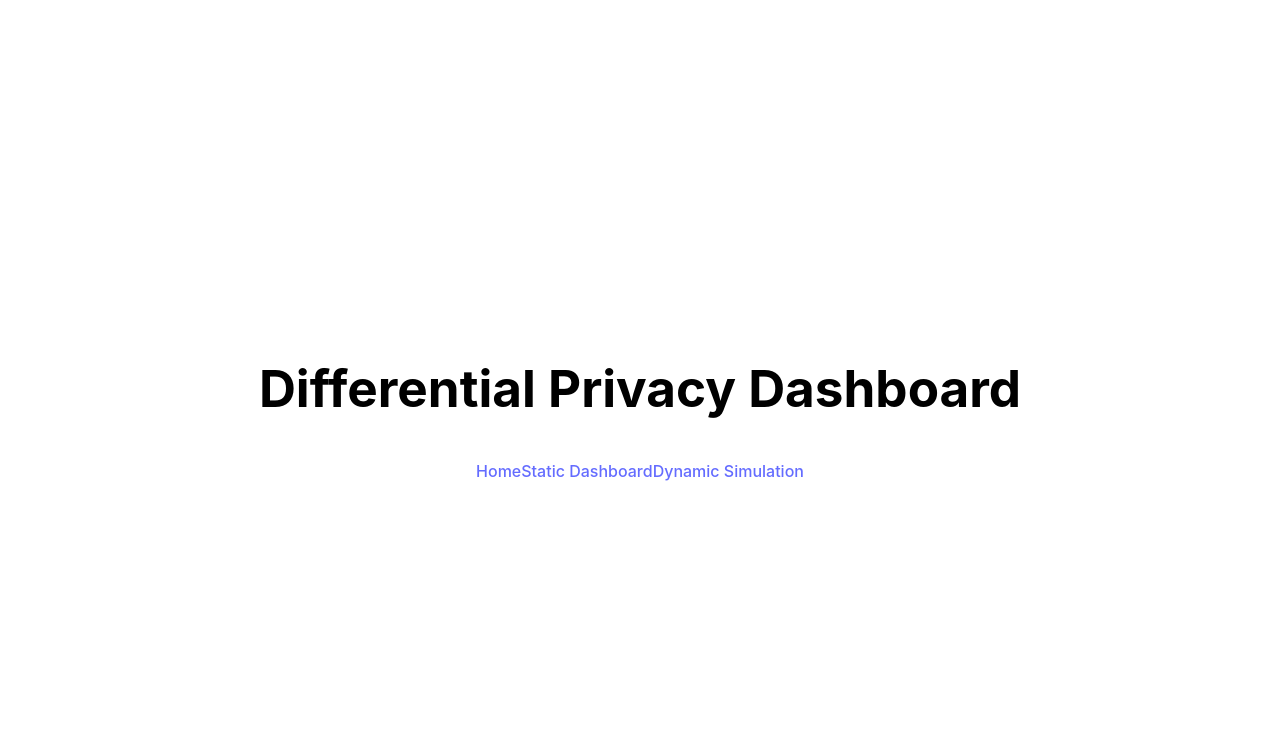
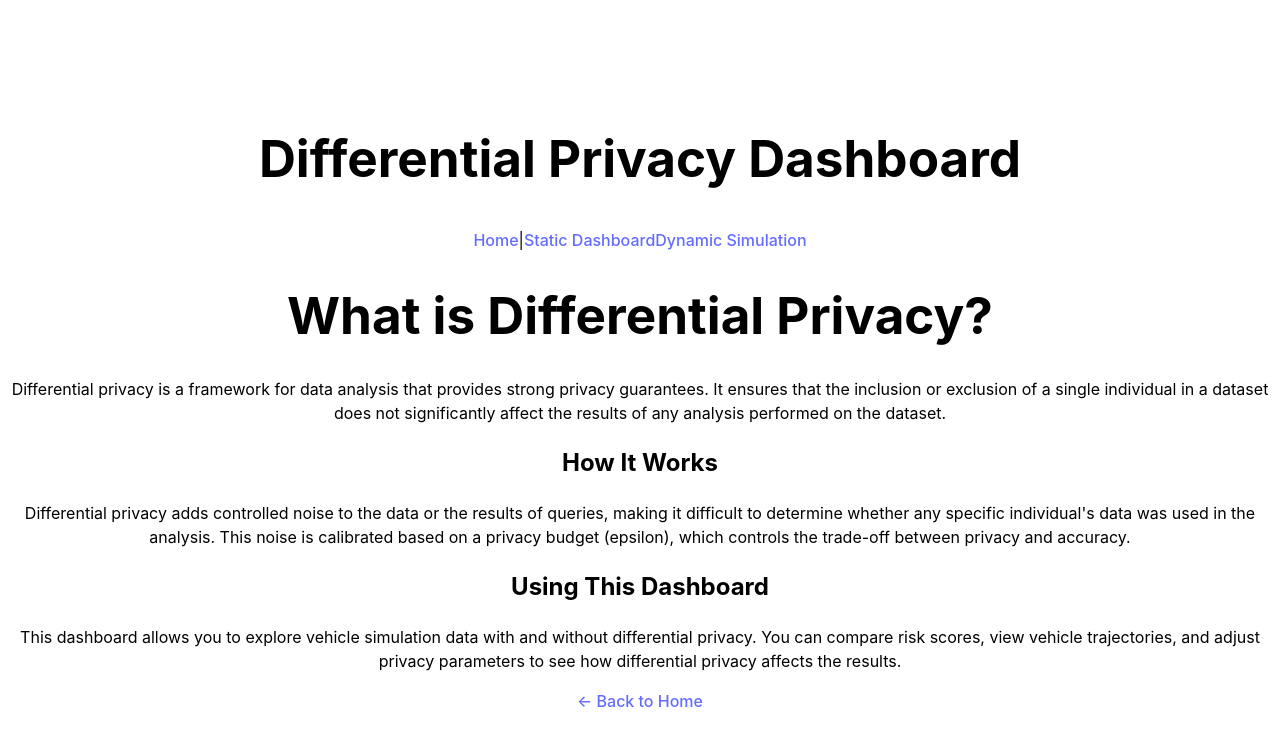
Before and after one commit to Apurv-Manjrekar/SDP, a React (Vite) app in the folder prototype/frontend/Dashboard/: page /learn-more in a window 1280 px wide. Shown: the top 746 px of the page. Built offline with nearby package versions, Linux system fonts and the light colour scheme.

Commit message:
add learn more page

```diff
--- a/prototype/frontend/Dashboard/src/App.jsx
+++ b/prototype/frontend/Dashboard/src/App.jsx
@@ -3,6 +3,7 @@ import { Routes, Route, Link } from "react-router-dom";
 import Home from "./pages/Home";
 import StaticDashboard from "./pages/StaticDashboard";
 import DynamicSimulation from "./pages/DynamicSimulation";
+import LearnMore from "./pages/LearnMore";
 
 const App = () => {
   return (
@@ -12,6 +13,7 @@ const App = () => {
           <h1 className="text-xl font-bold">Differential Privacy Dashboard</h1>
           <div>
             <Link to="/" className="px-4">Home</Link>
+            <span className="text-gray-500">|</span>
             <Link to="/static-dashboard" className="px-4">Static Dashboard</Link>
             <Link to="/dynamic-simulation" className="px-4">Dynamic Simulation</Link>
           </div>
@@ -22,6 +24,7 @@ const App = () => {
         <Route path="/" element={<Home />} />
         <Route path="/static-dashboard" element={<StaticDashboard />} />
         <Route path="/dynamic-simulation" element={<DynamicSimulation />} />
+        <Route path="/learn-more" element={<LearnMore />} />
       </Routes>
     </div>
   );
--- a/prototype/frontend/Dashboard/src/pages/Home.jsx
+++ b/prototype/frontend/Dashboard/src/pages/Home.jsx
@@ -1,11 +1,14 @@
 import React from "react";
+import { Link } from "react-router-dom";
 
 const Home = () => {
   return (
     <div className="min-h-screen flex items-center justify-center flex-col bg-gray-100">
       <h1 className="text-4xl font-bold">Welcome to the Differential Privacy Dashboard</h1>
       <p className="text-lg text-gray-700 mt-4">
-        Learn how differential privacy protects data while maintaining statistical utility.
+        <Link to="/learn-more" className="text-blue-500 hover:underline">
+          Learn how differential privacy protects data while maintaining statistical utility.
+        </Link>
       </p>
     </div>
   );
--- /dev/null
+++ b/prototype/frontend/Dashboard/src/pages/LearnMore.jsx
@@ -0,0 +1,45 @@
+import React from "react";
+import { Link } from "react-router-dom";
+
+const LearnMore = () => {
+  const cleanText = (text) => {
+    return text.replace(/\s+/g, " ").trim();
+  };
+
+  return (
+    <div className="min-h-screen p-8 bg-gray-100 flex flex-col items-center">
+      <div className="text-left max-w-2xl w-full">
+        <h1 className="text-4xl font-bold mb-6">What is Differential Privacy?</h1>
+        <p className="text-lg mb-4 whitespace-normal">
+          {cleanText(`
+            Differential privacy is a framework for data analysis that provides strong privacy guarantees.
+            It ensures that the inclusion or exclusion of a single individual in a dataset does not
+            significantly affect the results of any analysis performed on the dataset.
+          `)}
+        </p>
+        <h2 className="text-2xl font-bold mt-6 mb-4">How It Works</h2>
+        <p className="text-lg mb-4 whitespace-normal">
+          {cleanText(`
+            Differential privacy adds controlled noise to the data or the results of queries, making it
+            difficult to determine whether any specific individual's data was used in the analysis. This
+            noise is calibrated based on a privacy budget (epsilon), which controls the trade-off between
+            privacy and accuracy.
+          `)}
+        </p>
+        <h2 className="text-2xl font-bold mt-6 mb-4">Using This Dashboard</h2>
+        <p className="text-lg mb-4 whitespace-normal">
+          {cleanText(`
+            This dashboard allows you to explore vehicle simulation data with and without differential
+            privacy. You can compare risk scores, view vehicle trajectories, and adjust privacy parameters
+            to see how differential privacy affects the results.
+          `)}
+        </p>
+        <Link to="/" className="text-blue-500 hover:underline">
+          ← Back to Home
+        </Link>
+      </div>
+    </div>
+  );
+};
+
+export default LearnMore;
```
